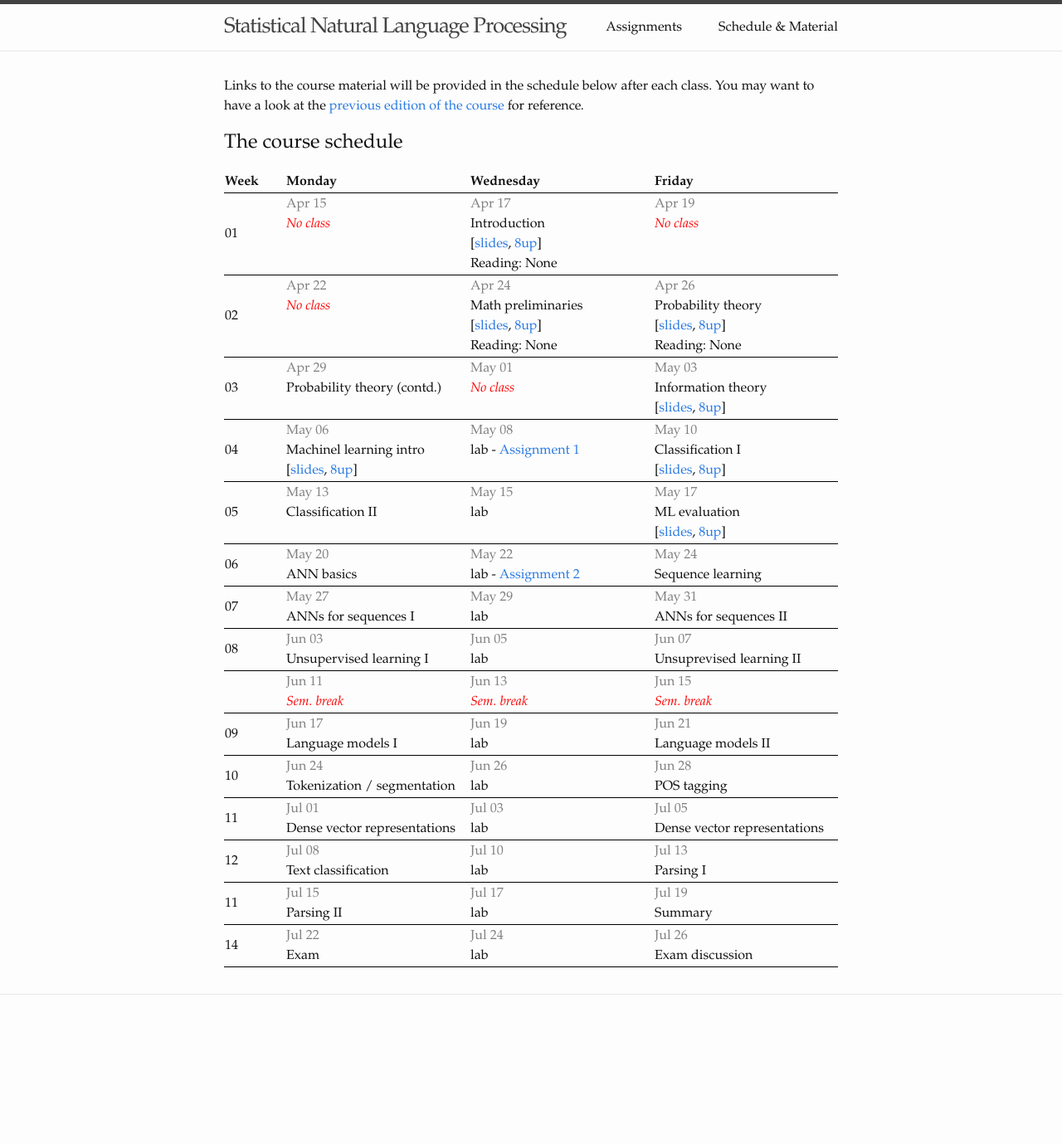
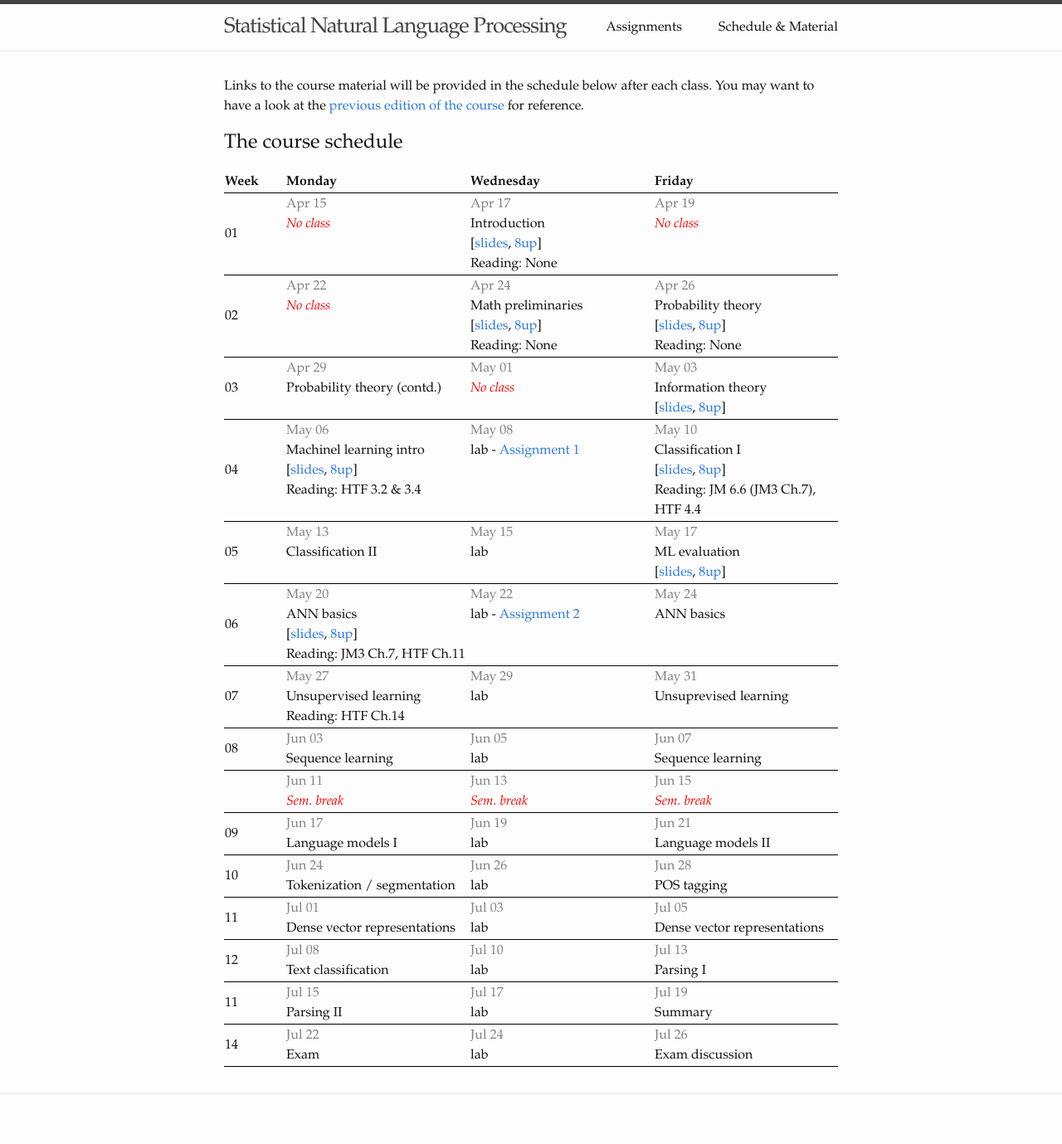
Before and after one commit to snlp2019/snlp2019.github.io, a Jekyll site: the page built from schedule.md, in a window 1280 px wide. Shown: the whole page at 83% size. Built offline with Jekyll 4.4.1, drawn with Linux system fonts in a browser that asks for light colours; before the commit the page ends 1259 px from its top, so only the background shows below that.

Commit message:
Update slides/schedule

```diff
--- a/_data/schedule.yml
+++ b/_data/schedule.yml
@@ -37,6 +37,7 @@
   dates:
     May 06:
       topic: Machinel learning intro
+      reading: HTF 3.2 & 3.4
       links:
         slides: slides/ml-intro.pdf
         8up: slides/ml-intro-handout.pdf
@@ -44,6 +45,7 @@
       topic: lab - <a href="https://snlp2019.github.io/a1/">Assignment 1</a>
     May 10:
       topic: Classification I
+      reading: JM 6.6 (JM3 Ch.7), HTF 4.4
       links:
         slides: slides/classification.pdf
         8up: slides/classification-handout.pdf
@@ -62,26 +64,31 @@
   dates:
     May 20:
       topic: ANN basics
+      links:
+        slides: slides/nn-intro.pdf
+        8up: slides/nn-intro-handout.pdf
+      reading: JM3 Ch.7, HTF Ch.11
     May 22:
       topic: lab - <a href="https://snlp2019.github.io/a2/">Assignment 2</a>
     May 24:
-      topic: Sequence learning
+      topic: ANN basics
 - week: "07"
   dates:
     May 27:
-      topic: ANNs for sequences I
+      topic: Unsupervised learning
+      reading: HTF Ch.14
     May 29:
       topic: lab
     May 31:
-      topic: ANNs for sequences II
+      topic: Unsuprevised learning
 - week: "08"
   dates:
     Jun 03:
-      topic: Unsupervised learning I
+      topic: Sequence learning
     Jun 05:
       topic: lab
     Jun 07:
-      topic: Unsuprevised learning II
+      topic: Sequence learning
 - week: ""
   dates:
     Jun 11: "Sem. break"
--- a/schedule.md
+++ b/schedule.md
@@ -6,7 +6,7 @@ title: Schedule & Material
 Links to the course material will be provided in the schedule below
 after each class.
 You may want to have a look at the
-[previous edition of the course](http://coltekin.net/cagri/courses/snlp2017/)
+[previous edition of the course](http://coltekin.net/cagri/courses/snlp2018/)
 for reference.
 
 ## The course schedule
```
Also changed, not shown: 16 other files.
